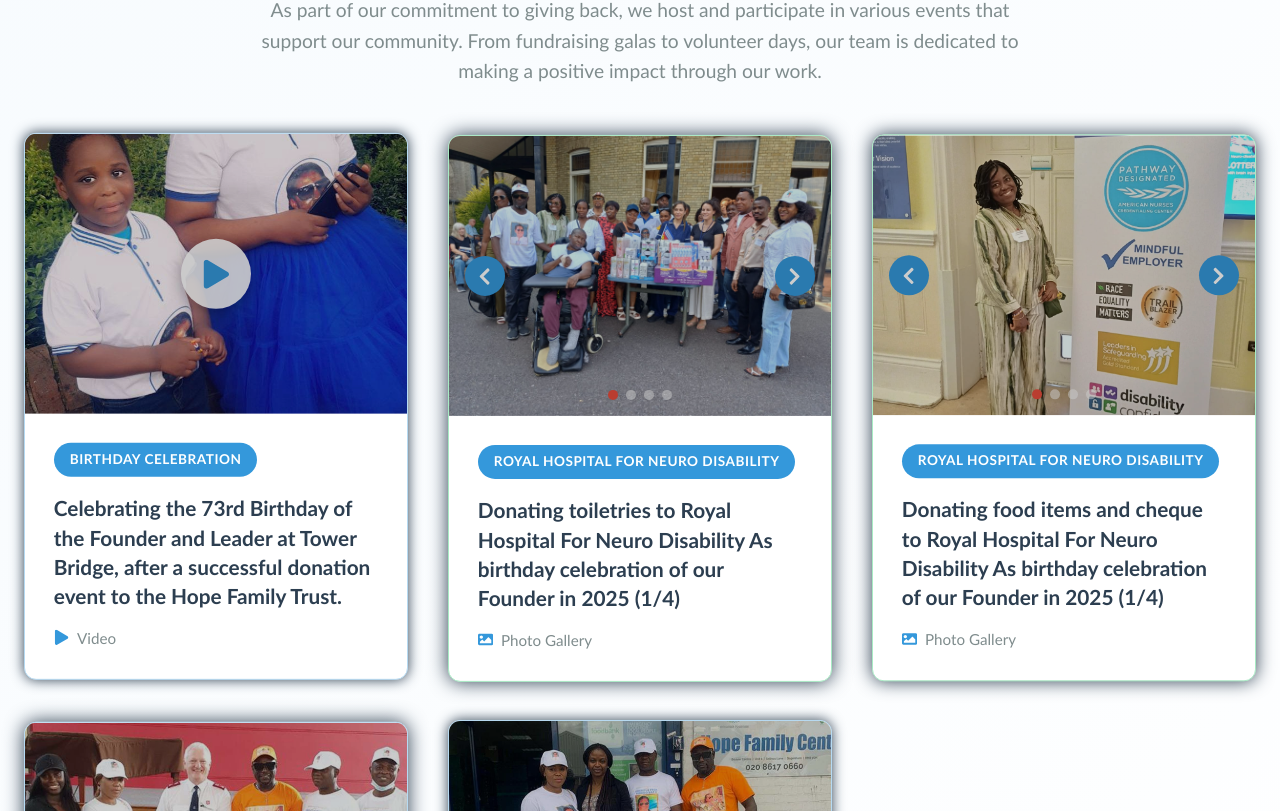
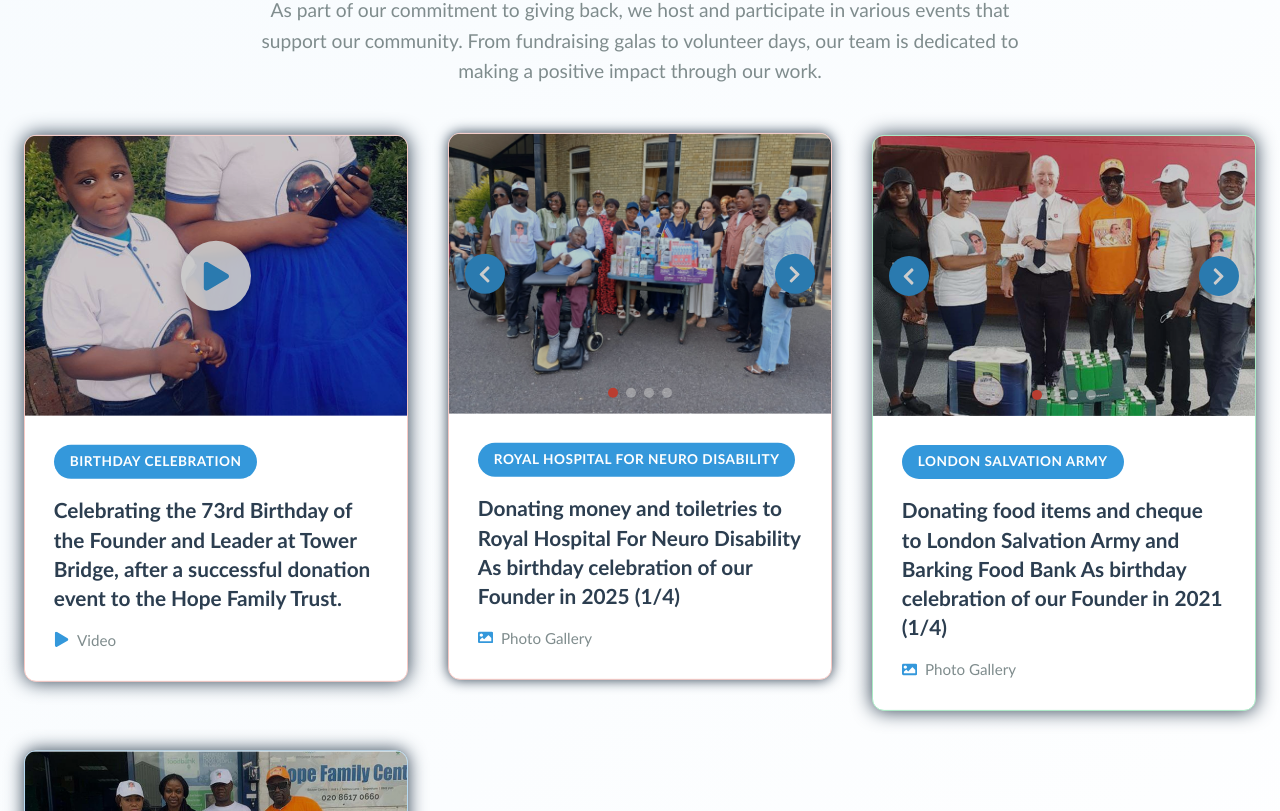
Before and after one commit to Kristo-Asafo-London/church-website, a React (Vite) app: page / in a window 1280 px wide. Shown: the part 1889-2700 px from the top of the page. Built offline with nearby package versions, Linux system fonts and the light colour scheme.

Commit message:
update royal hospital gallery

```diff
--- a/src/components/sections/Donations.tsx
+++ b/src/components/sections/Donations.tsx
@@ -20,58 +20,31 @@
     id: 9,
     type: "image",
     url: "donations/royal_hospital_1.jpg",
-    caption: "Donating toiletries to Royal Hospital For Neuro Disability As birthday celebration of our Founder in 2025",
+    caption: "Donating money and toiletries to Royal Hospital For Neuro Disability As birthday celebration of our Founder in 2025",
     eventType: "Royal Hospital For Neuro Disability",
   },
   {
     id: 10,
     type: "image",
     url: "donations/royal_hospital_2.jpg",
-    caption: "Donating food items and cheque to Royal Hospital For Neuro Disability As birthday celebration of our Founder in 2025",
+    caption: "Donating money and toiletries to Royal Hospital For Neuro Disability As birthday celebration of our Founder in 20255",
     eventType: "Royal Hospital For Neuro Disability",
   },
   {
     id: 11,
     type: "image",
     url: "donations/royal_hospital_3.jpg",
-    caption: "Donating food items and cheque to Royal Hospital For Neuro Disability As birthday celebration of our Founder in 2025",
+    caption: "Donating money and toiletries to Royal Hospital For Neuro Disability As birthday celebration of our Founder in 20255",
     eventType: "Royal Hospital For Neuro Disability",
   },
   {
     id: 12,
     type: "image",
     url: "donations/royal_hospital_4.jpg",
-    caption: "Donating food items and cheque to Royal Hospital For Neuro Disability As birthday celebration of our Founder in 2025",
+    caption: "Donating money and toiletries to Royal Hospital For Neuro Disability As birthday celebration of our Founder in 20255",
     eventType: "Royal Hospital For Neuro Disability",
   },
-  {
-    id: 13,
-    type: "image",
-    url: "donations/royal_hospital_5.jpg",
-    caption: "Donating food items and cheque to Royal Hospital For Neuro Disability As birthday celebration of our Founder in 2025",
-    eventType: "Royal Hospital For Neuro Disability",
-  },
-  {
-    id: 14,
-    type: "image",
-    url: "donations/royal_hospital_6.jpg",
-    caption: "Donating food items and cheque to Royal Hospital For Neuro Disability As birthday celebration of our Founder in 2025",
-    eventType: "Royal Hospital For Neuro Disability",
-  },
-  {
-    id: 15,
-    type: "image",
-    url: "donations/royal_hospital_7.jpg",
-    caption: "Donating food items and cheque to Royal Hospital For Neuro Disability As birthday celebration of our Founder in 2025",
-    eventType: "Royal Hospital For Neuro Disability",
-  },
-  {
-    id: 16,
-    type: "image",
-    url: "donations/royal_hospital_8.jpg",
-    caption: "Donating food items and cheque to Royal Hospital For Neuro Disability As birthday celebration of our Founder in 2025",
-    eventType: "Royal Hospital For Neuro Disability",
-  },
+
   {
     id: 2,
     type: "image",
```
